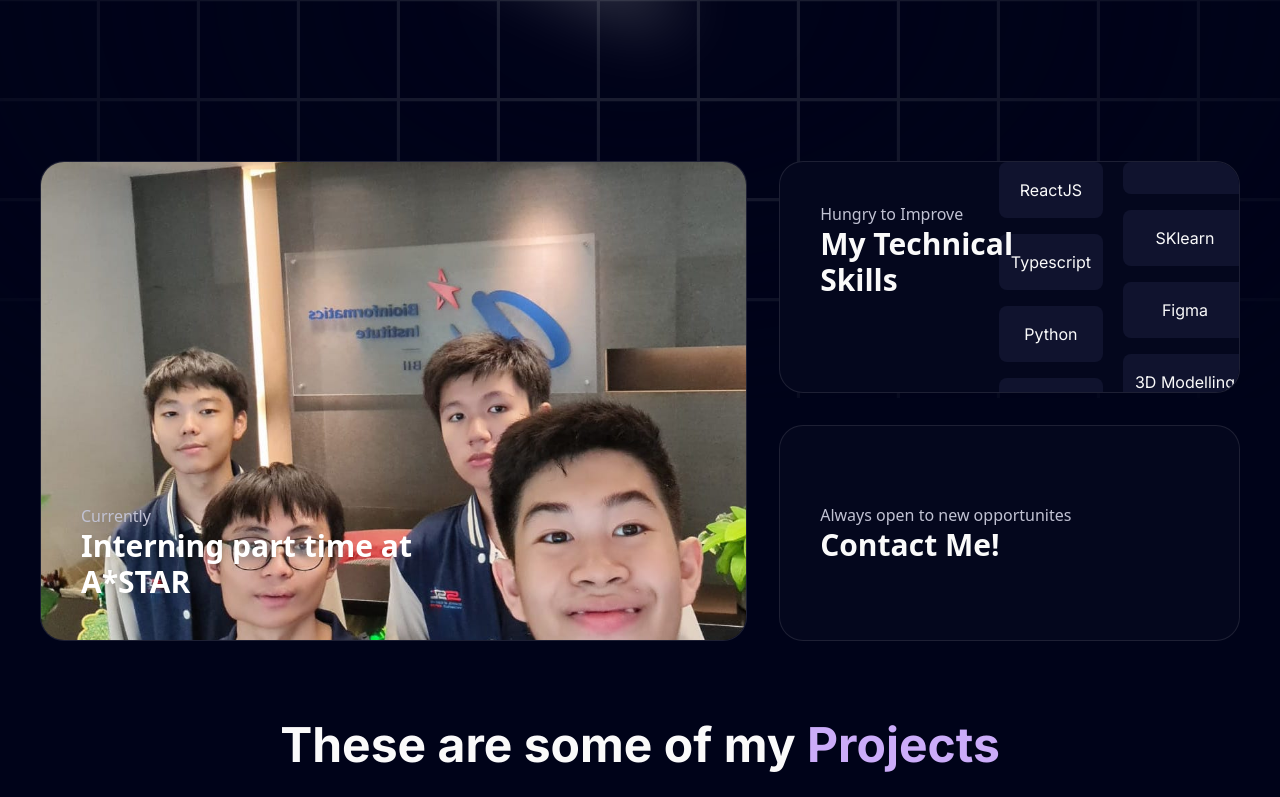
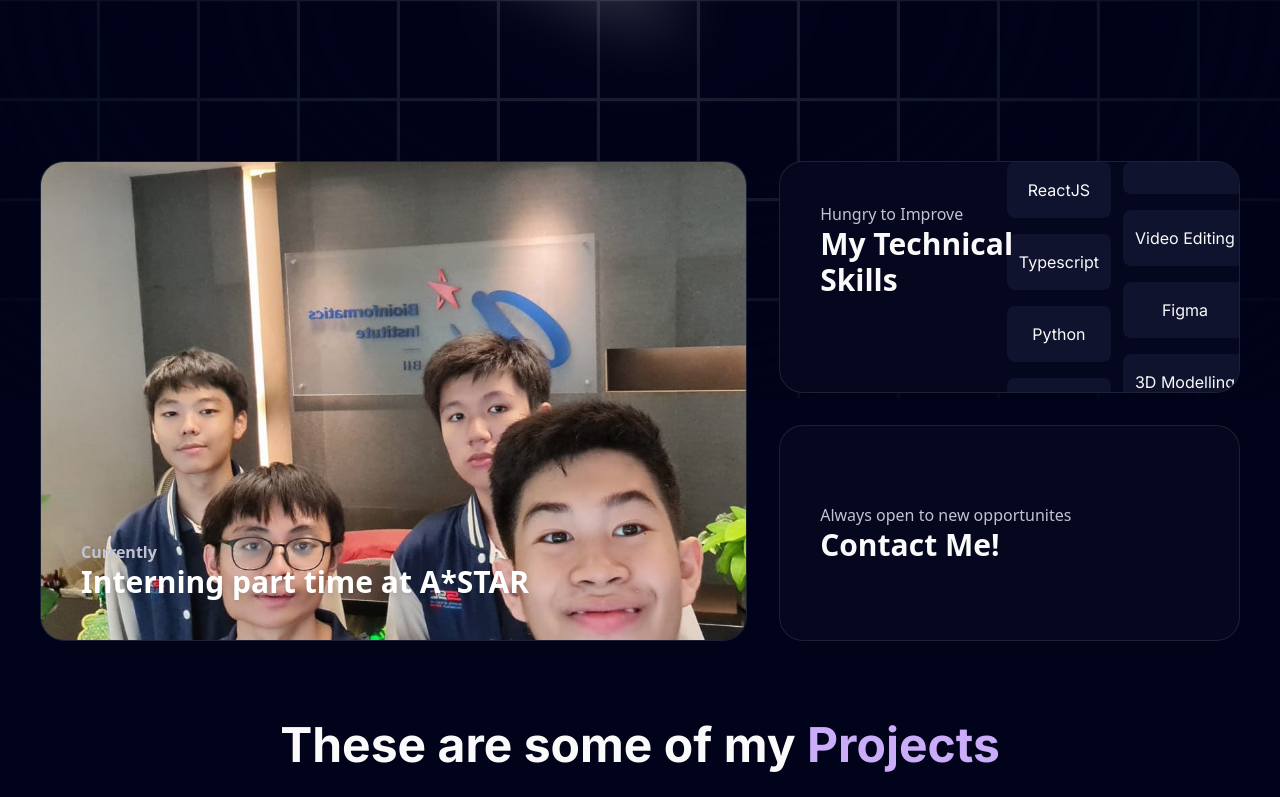
Before and after one commit to corzolonegatigo/portfoliomaybe, a Next.js app: page / in a window 1280 px wide. Shown: the part 402-1199 px from the top of the page. Built offline with nearby package versions, Linux system fonts and the light colour scheme.

Commit message:
Update bento-grid.tsx

```diff
--- a/components/ui/bento-grid.tsx
+++ b/components/ui/bento-grid.tsx
@@ -46,8 +46,12 @@ export const BentoGridItem = ({
   spareImg?: string;
 }) => {
   const leftLists = ["ReactJS", "Typescript", "Python"];
-  const rightLists = ["SKlearn", "Figma", "3D Modelling"];
-
+  const rightLists = ["Video Editing", "Figma", "3D Modelling"];
+  if (id === 1) {
+    const titleclass = ""
+  } else {
+    const titleclass = ""
+  }
   const defaultOptions = {
 
   };
@@ -88,12 +92,11 @@ export const BentoGridItem = ({
           )}
         </div>
         {id === 6 && (
-          <BackgroundGradientAnimation>
-          </BackgroundGradientAnimation>
+          <BackgroundGradientAnimation />
         )}
 
         {id === 2 && (
-            <div className="flex gap-1 lg:gap-5 w-fit absolute -right-3 lg:-right-2">
+            <div className="flex gap-1 lg:gap-3 absolute w-full justify-end right-3 lg:-right-2">
               <div className="flex flex-col gap-2 md:gap-3 lg:gap-4">
                 {leftLists.map((item, i) => (
                   <span
@@ -104,7 +107,7 @@ export const BentoGridItem = ({
                     {item}
                   </span>
                 ))}
-                <span className="lg:py-4 lg:px-3 py-4 px-3  rounded-lg text-center bg-[#10132E]"></span>
+                <span className="lg:py-3 lg:px-2 py-4 px-3  rounded-lg text-center bg-[#10132E]"></span>
               </div>
               <div className="flex flex-col gap-2 md:gap-3 lg:gap-4">
                 <span className="lg:py-4 lg:px-3 py-4 px-3  rounded-lg text-center bg-[#10132E]"></span>
@@ -134,16 +137,22 @@ export const BentoGridItem = ({
            </div>
        )} */}
 
-
         <div
           className={cn(
             titleClassName,
             "group-hover/bento:translate-x-2 transition duration-200 relative md:h-full min-h-40 flex flex-col px-5 p-5 lg:p-10"
           )}
-        >
-          <div className="font-sans font-extralight md:text-xs lg:text-base text-sm text-[#C1C2D3] z-10">
-            {description}
-          </div>
+          >{id == 1 && (
+            <div className="font-sans md:text-xs lg:text-base text-sm text-[#C1C2D3] z-10 font-semibold">
+              {description}
+            </div>
+          )}
+          {id != 1 && (
+            <div className="font-sans font-extralight md:text-xs lg:text-base text-sm text-[#C1C2D3] z-10">
+              {description}
+            </div>
+          )}
+
           {id == 2 && (
             <div
             className={`font-sans text-lg lg:text-3xl max-w-[15rem] font-bold z-10`}
@@ -153,7 +162,7 @@ export const BentoGridItem = ({
           )}
           {id != 2 && (
             <div
-            className={`font-sans text-lg lg:text-3xl max-w-96 font-bold z-10`}
+            className={`font-sans text-lg lg:text-3xl max-w-[30rem] font-bold z-10`}
           >
             {title}
           </div>
```
